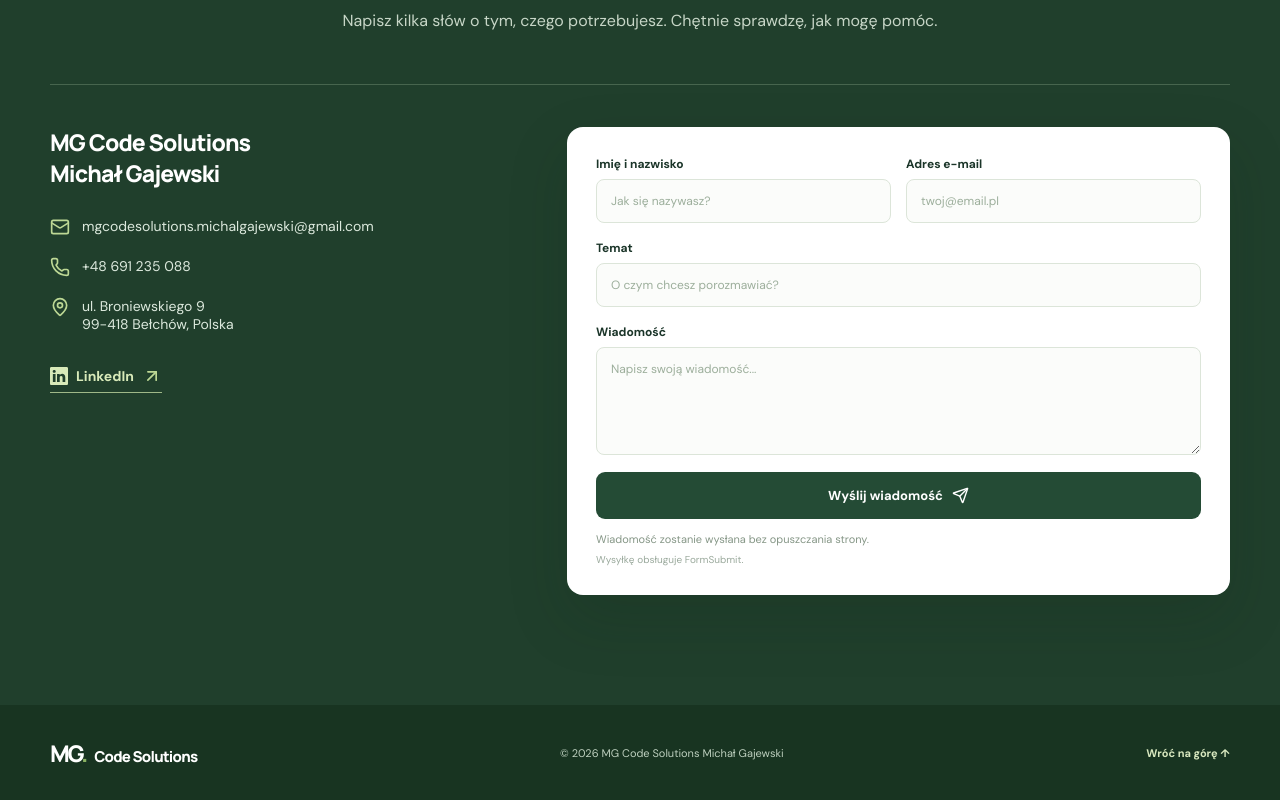
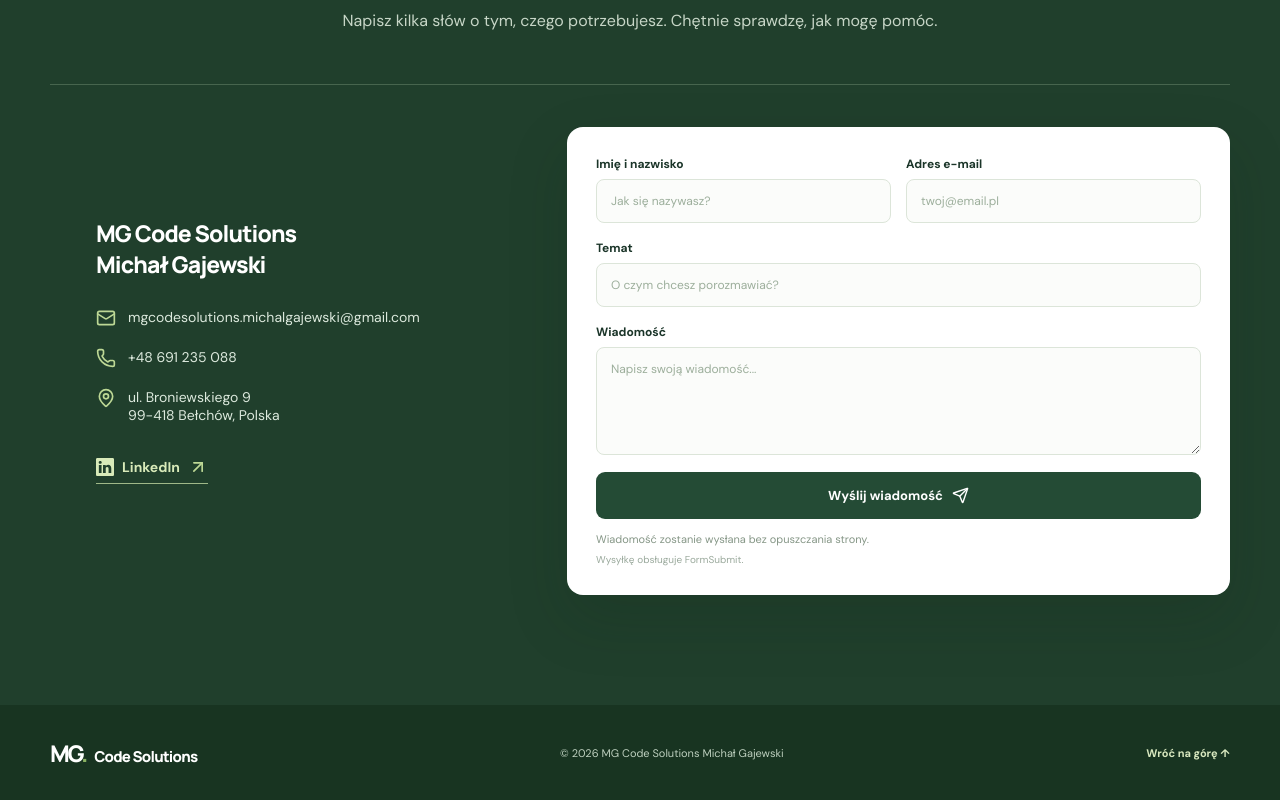
Before and after one commit to mgcodesolutionsmichalgajewski/portfolio, a React (Vite) app: page / in a window 1280 px wide. Shown: the part 4740-5540 px from the top of the page. Built offline with nearby package versions, Linux system fonts and the light colour scheme.

Commit message:
style: wyśrodkuj dane kontaktowe względem formularza

```diff
--- a/src/styles.css
+++ b/src/styles.css
@@ -662,6 +662,11 @@ h2 {
   gap: 75px; /* Odstęp między elementami układu flex lub grid: 75px. */
   border-top: 1px solid #47654e; /* Obramowanie górnej krawędzi elementu: 1px solid #47654e. */
   padding-top: 42px; /* Wewnętrzny odstęp nad treścią: 42px. */
+}
+.contact-info {
+  width: min(100%, 350px); /* Ogranicza szerokość danych kontaktowych, aby cały blok można było czytelnie wyśrodkować. */
+  align-self: center; /* Ustawia blok na środku wysokości dostępnej obok formularza. */
+  justify-self: center; /* Ustawia blok na środku szerokości jego kolumny, a na telefonie na środku strony. */
 }
 .contact-info h3 {
   font: /* Zestaw cech pisma: grubość, rozmiar, interlinia i krój; wartość jest kontynuowana w kolejnych liniach. */
```
